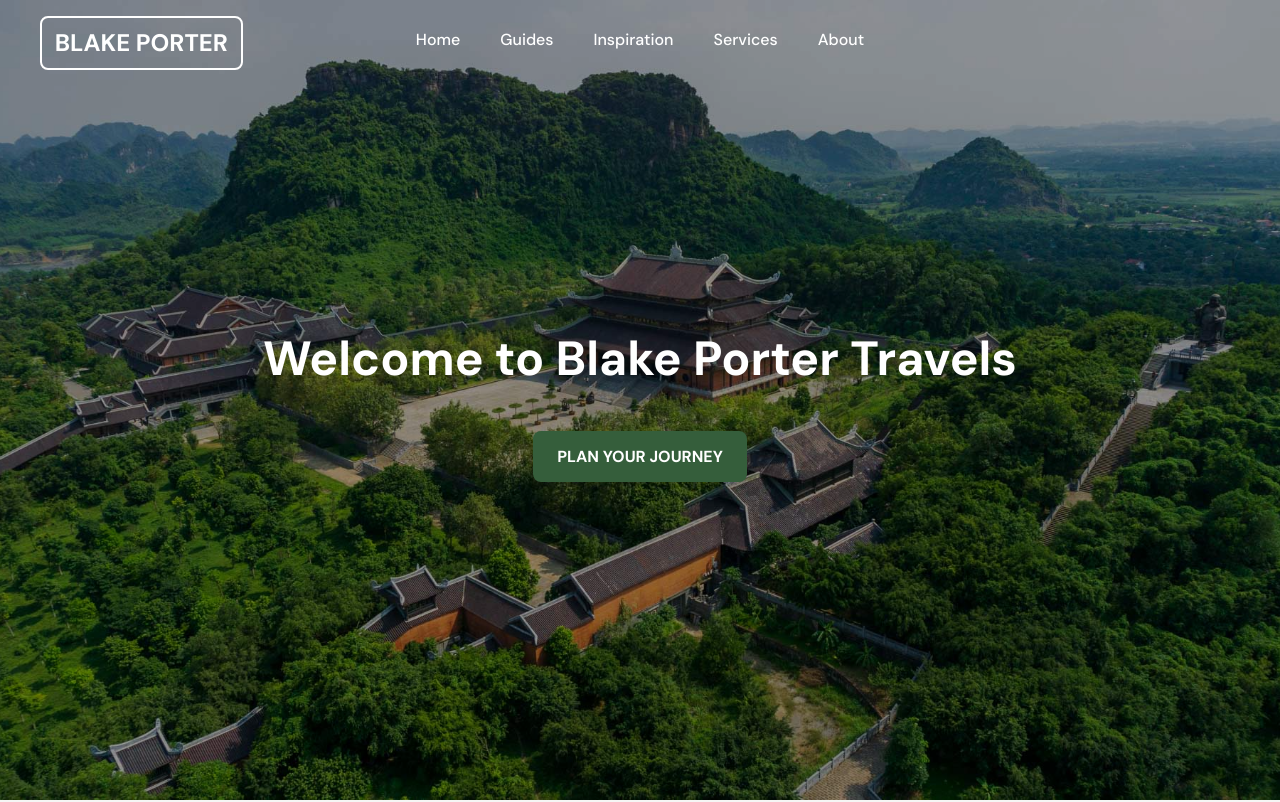
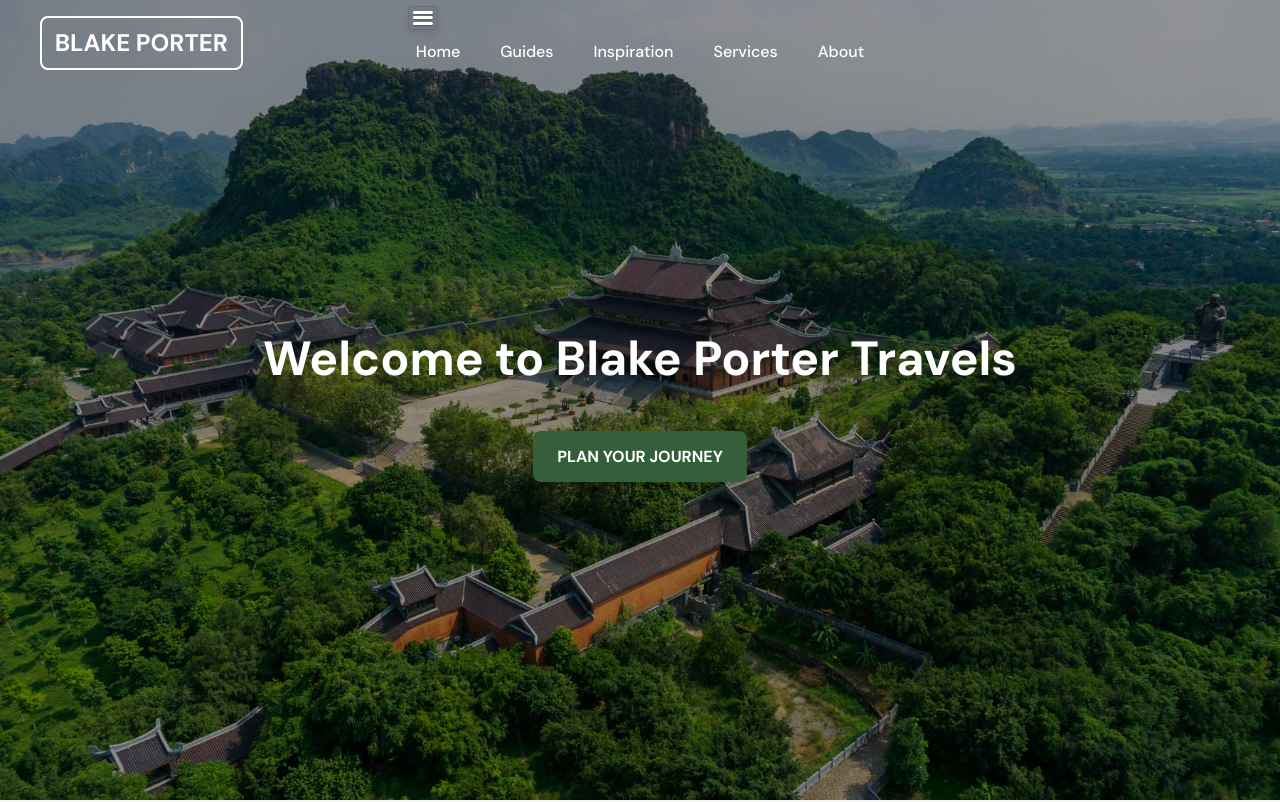
Before and after one commit to Blake-Porter/blake-porter.com, an Eleventy site: page index.html in a window 1280 px wide. Shown: the top 802 px of the page. Built offline with nearby package versions, Linux system fonts and the light colour scheme; Eleventy itself is replaced by a stand-in of ours; files that its build step writes are made by us from their sources.

Commit message:
the button lines appeared!

```diff
--- a/docs/resources/css/style.css
+++ b/docs/resources/css/style.css
@@ -156,25 +156,38 @@ h1, h2, h3, h4, h5, h6 {
 /*──────────────────────────────────────────────────────────────────────────*/
 /* Mobile “Burger” Toggle                                                 */
 /*──────────────────────────────────────────────────────────────────────────*/
+/* Enhanced burger button styling */
 .header-inner .burger {
-  order: 3;
-  display: none;            /* shown via media query */
+  display: flex;
   flex-direction: column;
   justify-content: space-between;
-  width: 24px;
-  height: 18px;
-  background: none;
-  border: none;
-  margin-left: 2rem;        /* pushes it to far right */
+  width: 30px;
+  height: 24px;
+  background: rgba(0, 0, 0, 0.05); /* Very subtle background */
+  border-radius: 4px;
+  border: 1px solid rgba(0, 0, 0, 0.1); /* Subtle border */
+  padding: 4px;
   cursor: pointer;
+  position: relative;
+  z-index: 150;
 }
 
+/* Make the lines more visible */
 .burger .line {
   width: 100%;
   height: 3px;
-  background: var(--text-dark);
+  background: #333; /* Explicitly dark color instead of variable */
   border-radius: 2px;
   transition: all 0.3s;
+  /* Add a subtle shadow to increase visibility */
+  box-shadow: 0 1px 2px rgba(0, 0, 0, 0.1);
+}
+
+/* White lines for homepage */
+.special-homepage-header .burger .line {
+  background: white;
+  /* Add shadow for white lines to stand out against dark backgrounds */
+  box-shadow: 0 1px 2px rgba(0, 0, 0, 0.3);
 }
 
 .burger.active .line:nth-child(1) {
--- a/resources/css/style.css
+++ b/resources/css/style.css
@@ -156,25 +156,38 @@ h1, h2, h3, h4, h5, h6 {
 /*──────────────────────────────────────────────────────────────────────────*/
 /* Mobile “Burger” Toggle                                                 */
 /*──────────────────────────────────────────────────────────────────────────*/
+/* Enhanced burger button styling */
 .header-inner .burger {
-  order: 3;
-  display: none;            /* shown via media query */
+  display: flex;
   flex-direction: column;
   justify-content: space-between;
-  width: 24px;
-  height: 18px;
-  background: none;
-  border: none;
-  margin-left: 2rem;        /* pushes it to far right */
+  width: 30px;
+  height: 24px;
+  background: rgba(0, 0, 0, 0.05); /* Very subtle background */
+  border-radius: 4px;
+  border: 1px solid rgba(0, 0, 0, 0.1); /* Subtle border */
+  padding: 4px;
   cursor: pointer;
+  position: relative;
+  z-index: 150;
 }
 
+/* Make the lines more visible */
 .burger .line {
   width: 100%;
   height: 3px;
-  background: var(--text-dark);
+  background: #333; /* Explicitly dark color instead of variable */
   border-radius: 2px;
   transition: all 0.3s;
+  /* Add a subtle shadow to increase visibility */
+  box-shadow: 0 1px 2px rgba(0, 0, 0, 0.1);
+}
+
+/* White lines for homepage */
+.special-homepage-header .burger .line {
+  background: white;
+  /* Add shadow for white lines to stand out against dark backgrounds */
+  box-shadow: 0 1px 2px rgba(0, 0, 0, 0.3);
 }
 
 .burger.active .line:nth-child(1) {
```
